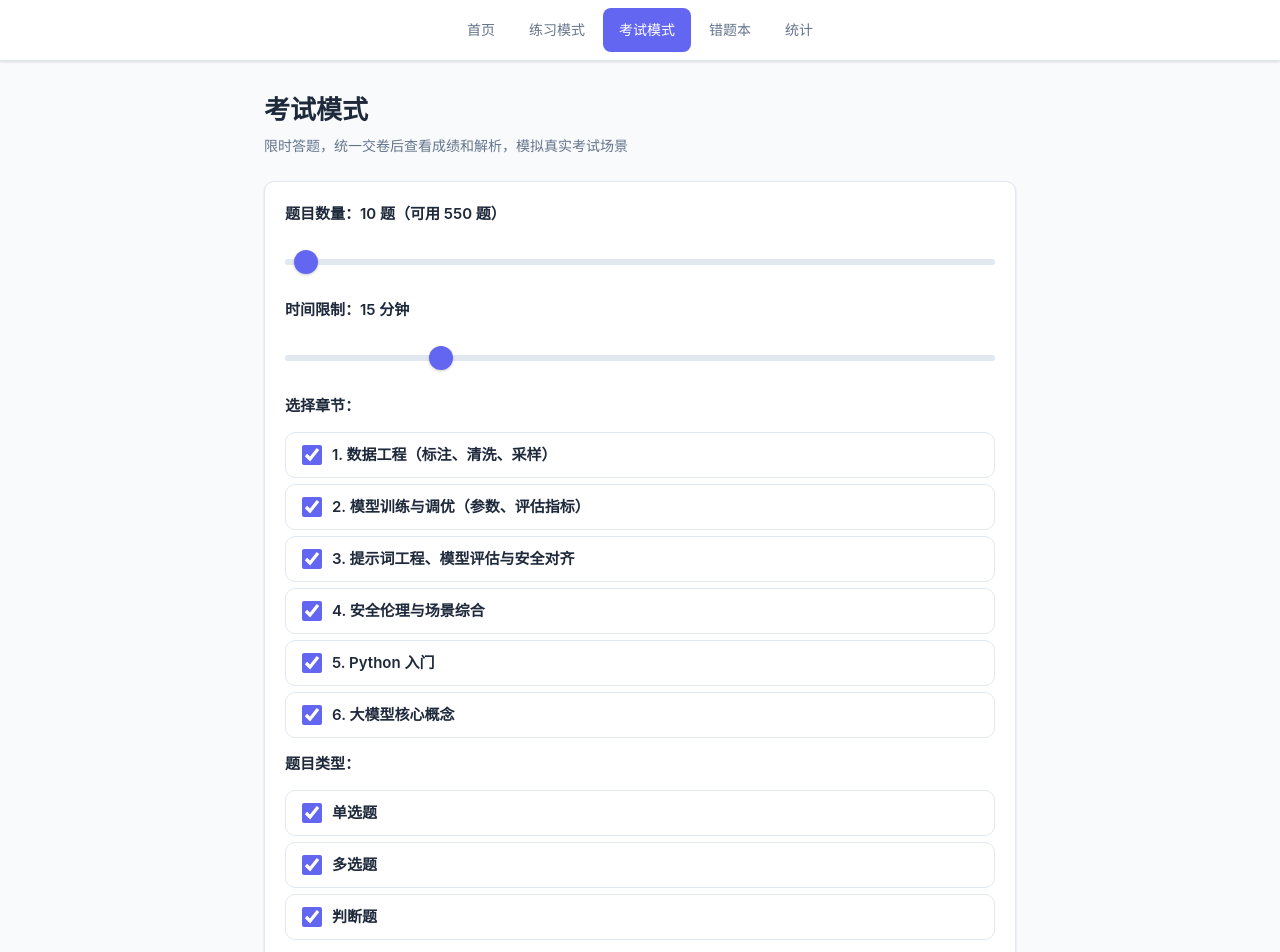
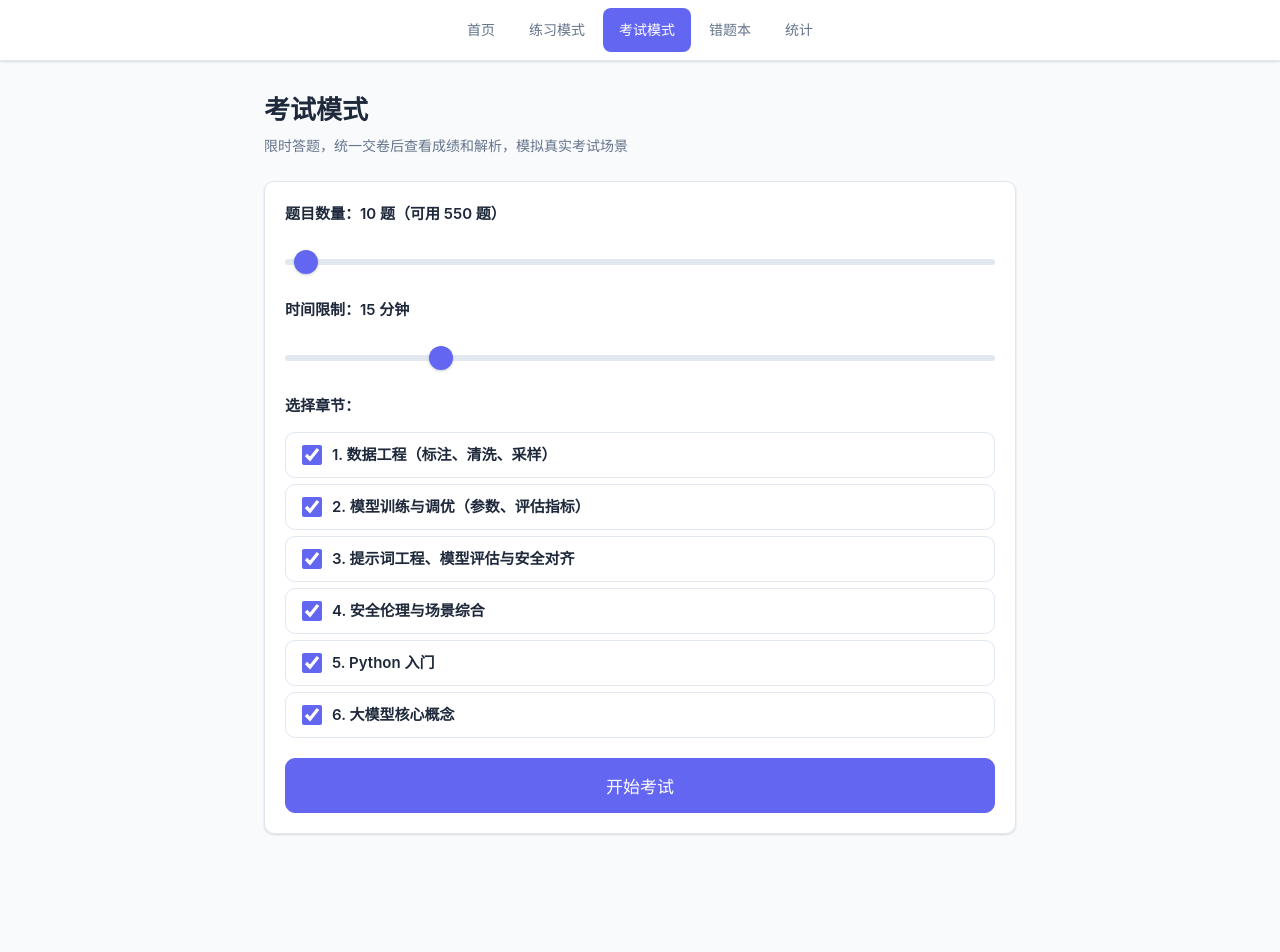
Before and after one commit to sanfen972/ai-quiz, a React (Vite) app: page /#/exam in a window 1280 px wide. Shown: the top 952 px of the page. After the commit the page ends 894 px from the top, so only its background shows below. Built offline with nearby package versions, Linux system fonts and the light colour scheme.

Commit message:
refactor: 移除题目类型筛选，直接显示所有题型

```diff
--- a/src/pages/Exam.tsx
+++ b/src/pages/Exam.tsx
@@ -4,7 +4,7 @@ import { useQuiz } from '../hooks/useQuiz';
 import { useStorage } from '../hooks/useStorage';
 import QuestionCard from '../components/QuestionCard';
 import Timer from '../components/Timer';
-import type { QuestionType, QuizRecord } from '../types';
+import type { QuizRecord } from '../types';
 
 const chapters = [...new Set(questions.map((q) => q.chapter))].sort(
   (a, b) => questions.findIndex((q) => q.chapter === a) - questions.findIndex((q) => q.chapter === b),
@@ -17,12 +17,11 @@ export default function Exam() {
   const [questionCount, setQuestionCount] = useState(10);
   const [timeLimit, setTimeLimit] = useState(15);
   const [selectedChapters, setSelectedChapters] = useState<string[]>(chapters);
-  const [selectedTypes, setSelectedTypes] = useState<QuestionType[]>(['single', 'multiple', 'judgment']);
   const [examKey, setExamKey] = useState(0);
 
   const filteredPool = useMemo(
-    () => questions.filter((q) => selectedChapters.includes(q.chapter) && selectedTypes.includes(q.type)),
-    [selectedChapters, selectedTypes],
+    () => questions.filter((q) => selectedChapters.includes(q.chapter)),
+    [selectedChapters],
   );
 
   const {
@@ -33,11 +32,8 @@ export default function Exam() {
   const toggleChapter = (ch: string) =>
     setSelectedChapters((prev) => (prev.includes(ch) ? prev.filter((c) => c !== ch) : [...prev, ch]));
 
-  const toggleType = (t: QuestionType) =>
-    setSelectedTypes((prev) => (prev.includes(t) ? prev.filter((x) => x !== t) : [...prev, t]));
-
   const handleStart = () => {
-    if (selectedChapters.length === 0 || selectedTypes.length === 0 || filteredPool.length === 0) return;
+    if (selectedChapters.length === 0 || filteredPool.length === 0) return;
     const count = Math.min(questionCount, filteredPool.length);
     startQuiz(filteredPool, count);
     setStarted(true);
@@ -92,15 +88,6 @@ export default function Exam() {
               <label key={ch} className="checkbox">
                 <input type="checkbox" checked={selectedChapters.includes(ch)} onChange={() => toggleChapter(ch)} />
                 {i + 1}. {ch}
-              </label>
-            ))}
-          </div>
-          <label>题目类型：</label>
-          <div className="checkbox-group">
-            {(['single', 'multiple', 'judgment'] as QuestionType[]).map((t) => (
-              <label key={t} className="checkbox">
-                <input type="checkbox" checked={selectedTypes.includes(t)} onChange={() => toggleType(t)} />
-                {{ single: '单选题', multiple: '多选题', judgment: '判断题' }[t]}
               </label>
             ))}
           </div>
--- a/src/pages/Practice.tsx
+++ b/src/pages/Practice.tsx
@@ -3,7 +3,7 @@ import { questions } from '../data/questions';
 import { useQuiz } from '../hooks/useQuiz';
 import { useStorage } from '../hooks/useStorage';
 import QuestionCard from '../components/QuestionCard';
-import type { QuestionType, QuizRecord } from '../types';
+import type { QuizRecord } from '../types';
 
 const chapters = [...new Set(questions.map((q) => q.chapter))].sort(
   (a, b) => questions.findIndex((q) => q.chapter === a) - questions.findIndex((q) => q.chapter === b),
@@ -14,13 +14,12 @@ export default function Practice() {
   const [started, setStarted] = useState(false);
   const [questionCount, setQuestionCount] = useState(10);
   const [selectedChapters, setSelectedChapters] = useState<string[]>(chapters);
-  const [selectedTypes, setSelectedTypes] = useState<QuestionType[]>(['single', 'multiple', 'judgment']);
   const [showResult, setShowResult] = useState(false);
   const [finished, setFinished] = useState(false);
 
   const filteredPool = useMemo(
-    () => questions.filter((q) => selectedChapters.includes(q.chapter) && selectedTypes.includes(q.type)),
-    [selectedChapters, selectedTypes],
+    () => questions.filter((q) => selectedChapters.includes(q.chapter)),
+    [selectedChapters],
   );
 
   const { current, isFirst, isLast, progress, startQuiz, selectOption, goNext, goPrev, state, finish } = useQuiz(filteredPool);
@@ -28,11 +27,9 @@ export default function Practice() {
   const toggleChapter = (ch: string) =>
     setSelectedChapters((prev) => (prev.includes(ch) ? prev.filter((c) => c !== ch) : [...prev, ch]));
 
-  const toggleType = (t: QuestionType) =>
-    setSelectedTypes((prev) => (prev.includes(t) ? prev.filter((x) => x !== t) : [...prev, t]));
 
   const handleStart = () => {
-    if (selectedChapters.length === 0 || selectedTypes.length === 0 || filteredPool.length === 0) return;
+    if (selectedChapters.length === 0 || filteredPool.length === 0) return;
     const count = Math.min(questionCount, filteredPool.length);
     startQuiz(filteredPool, count);
     setStarted(true);
@@ -79,15 +76,6 @@ export default function Practice() {
               <label key={ch} className="checkbox">
                 <input type="checkbox" checked={selectedChapters.includes(ch)} onChange={() => toggleChapter(ch)} />
                 {i + 1}. {ch}
-              </label>
-            ))}
-          </div>
-          <label>题目类型：</label>
-          <div className="checkbox-group">
-            {(['single', 'multiple', 'judgment'] as QuestionType[]).map((t) => (
-              <label key={t} className="checkbox">
-                <input type="checkbox" checked={selectedTypes.includes(t)} onChange={() => toggleType(t)} />
-                {{ single: '单选题', multiple: '多选题', judgment: '判断题' }[t]}
               </label>
             ))}
           </div>
```
